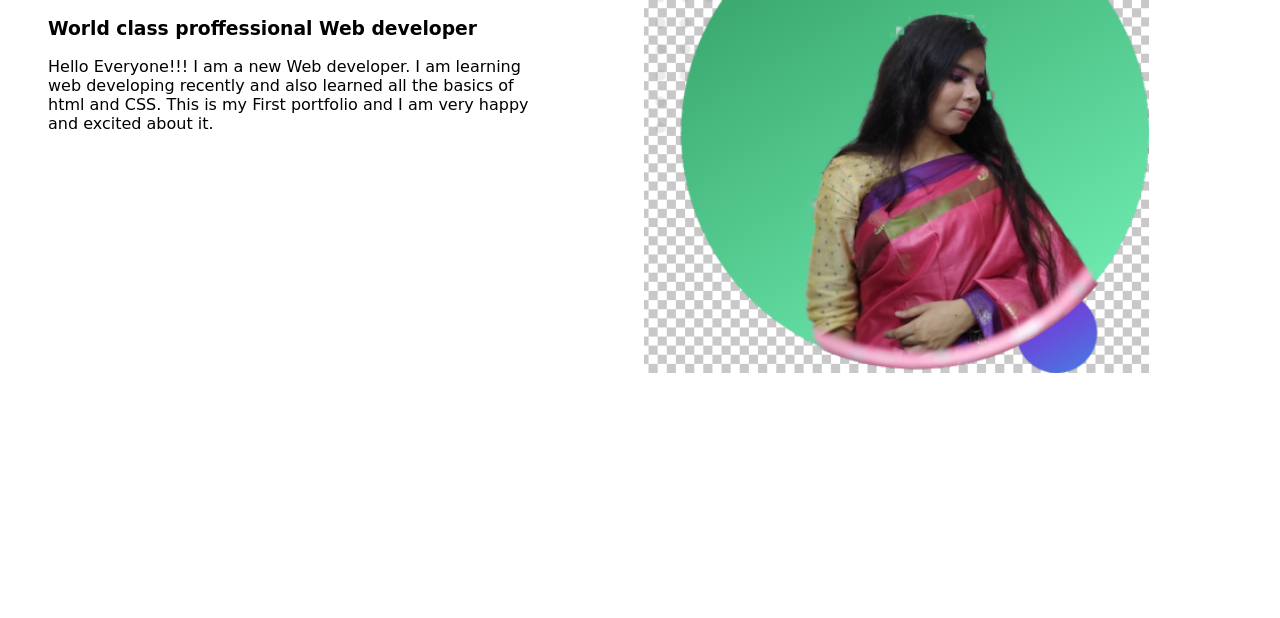
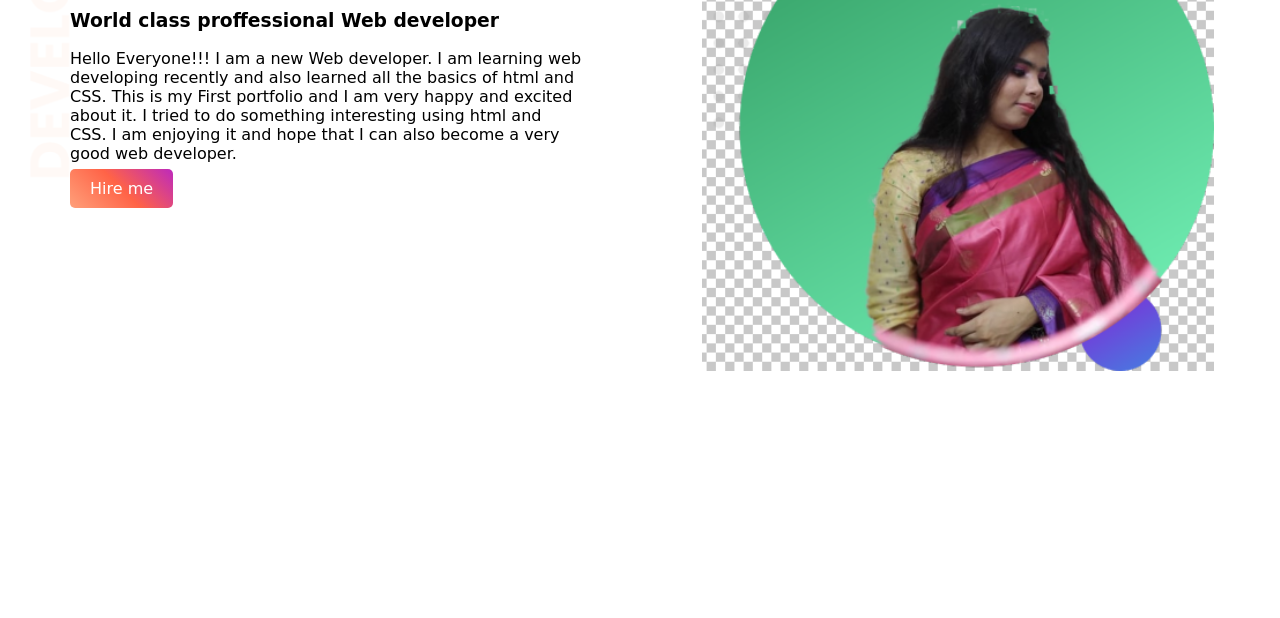
Before and after one commit to Sanjanayesmin/Web-portfolio, a plain HTML site: page index.html in a window 1280 px wide. Shown: the part 182-800 px from the top of the page. Drawn offline with Linux system fonts and the light colour scheme; a web font is replaced by a local one.

Commit message:
adding done

```diff
--- a/index.html
+++ b/index.html
@@ -8,12 +8,13 @@
     <link rel="stylesheet" href="style.css">
 </head>
 <body>
-    <section>
+    <section class = "background">
         <div class= "half-width">
             <h1>Welcome to</h1>
             <h1><span class ="color">Sanjana's</span> Website</h1>
             <h3>World class proffessional Web developer</h3>
-            <p>Hello Everyone!!! I am a new Web developer. I am learning web developing recently and also learned all the basics of html and CSS. This is my First portfolio and I am very happy and excited about it. </p>
+            <p>Hello Everyone!!! I am a new Web developer. I am learning web developing recently and also learned all the basics of html and CSS. This is my First portfolio and I am very happy and excited about it. I tried to do something interesting using html and CSS. I am enjoying it and hope that I can also become a very good web developer.</p>
+            <a class = "link-button"target = "_blank" href="https://www.linkedin.com/in/sanjana-yesmin-a673971b4/">Hire me</a>
             </div>
             <div class = "half-width">
                 <img src="images/Capture.PNG" alt="My picture">
--- a/style.css
+++ b/style.css
@@ -1,4 +1,5 @@
 body{
+    margin:0px;
     font-family: 'Kufam', cursive;
 }
 h1{
@@ -10,14 +11,34 @@ h1{
 .half-width{
     width:40%;
     float: left;
-    margin-left:20px;
+    margin-left:50px;
     padding-left:20px;
 
 
 
 }
 .half-width img{
-   margin-top:75px;
-   margin-left:50px;
+    margin-top:75px;
+    margin-left:50px;
+    margin-right:20px;
+    padding-right:20px;
     width:100%;
 }
+
+.background{
+    background-image: url(images/top-banner.png);
+    background-repeat: no-repeat;
+}
+
+section{
+    height:500px;
+}
+
+.link-button{
+       text-decoration: none;
+       background-image: linear-gradient(45deg, lightsalmon,tomato,rgb(189, 41, 189));
+       padding: 10px 20px;
+       border-radius:5px;
+       color: white;
+       font-weight:700px;
+}
```
